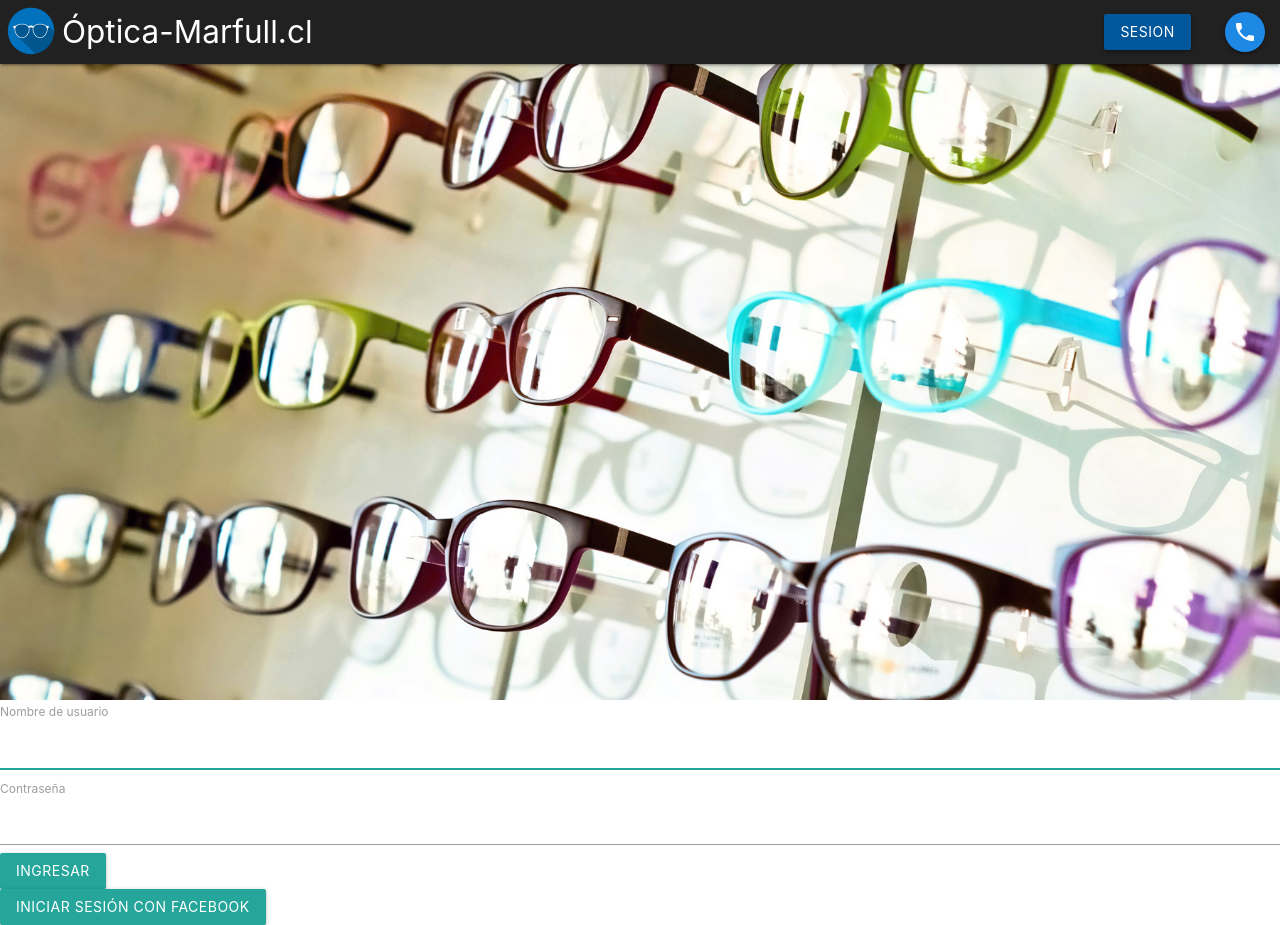
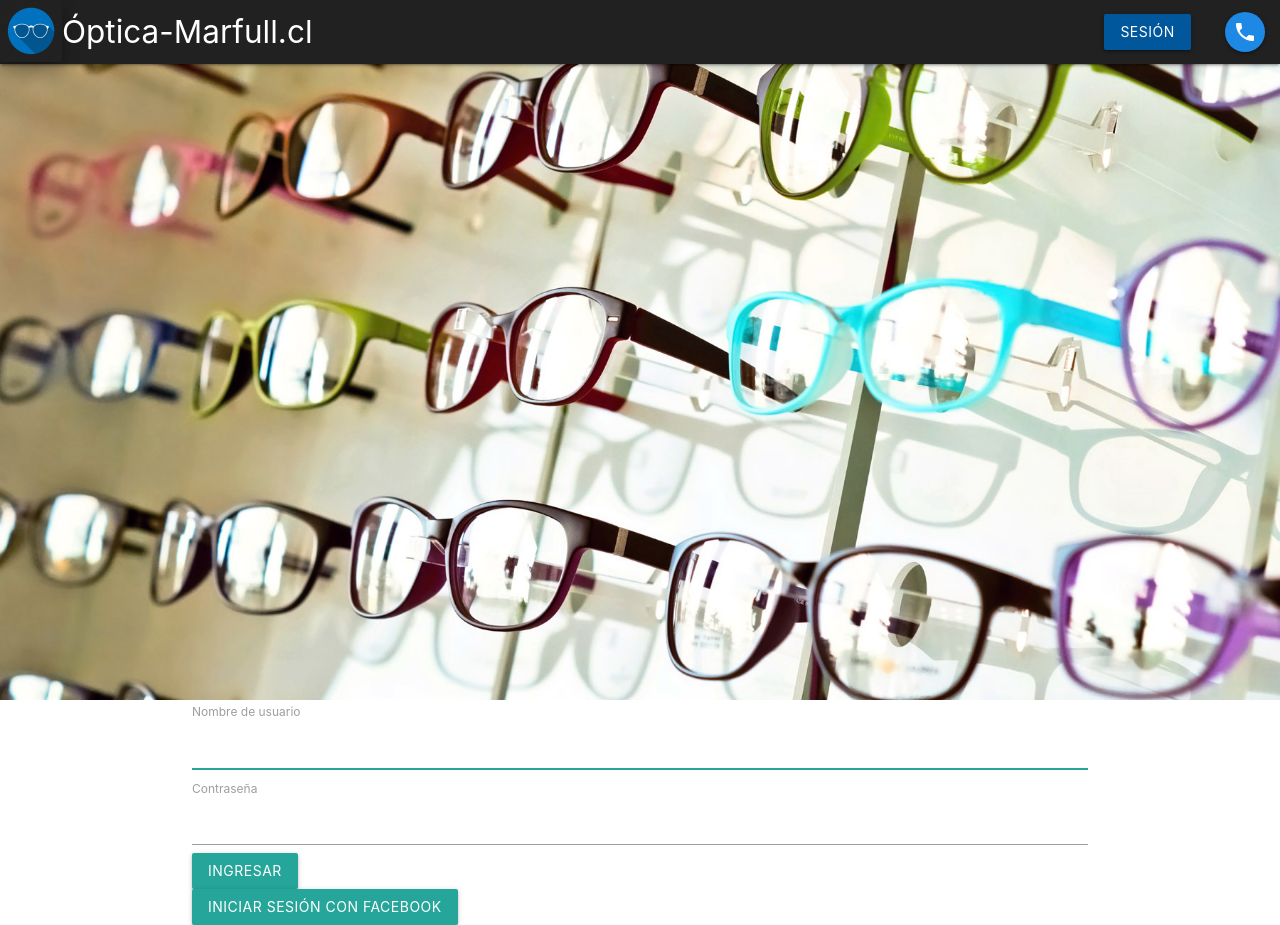
Before and after one commit to frmarfull/optica-marfull-pwa, a Django app: page /iniciarSesion/ in a window 1280 px wide. Run offline with Django 3.2, Linux system fonts and the light colour scheme; some libraries are stand-ins or nearby versions.

Commit message:
retoques estéticos

```diff
--- a/templates/cuenta/header.html
+++ b/templates/cuenta/header.html
@@ -3,7 +3,7 @@
 <header>
     <nav class="nav-wrapper grey darken-4">
             <ul class="left">
-            <img class="logo" src="{% static 'img/glasses-icon-62px.png' %}">
+            <img class="logo hoverable" alt="logo" src="{% static 'img/glasses-icon-62px.png' %}" onclick="location.href='/'">
             <a href="/" class="brand-logo hoverable hide-on-small-only">Óptica-Marfull.cl</a>
           </ul>
             {% if user.is_authenticated %}
@@ -42,7 +42,7 @@
             {% else %}
             <ul class="right">
                 <!-- Gatillador del efecto "Dropdown". -->
-                <a class='dropdown-trigger btn light-blue darken-4 hide-on-med-and-down' data-target='dropdown1'>Sesion</a>
+                <a class='dropdown-trigger btn light-blue darken-4 hide-on-med-and-down' data-target='dropdown1'>Sesión</a>
                 <a class='dropdown-trigger btn light-blue darken-4 hide-on-large-only' data-target='dropdown1'><i class="material-icons">local_shipping</i></a>
                 <!-- Cada uno de los sub-menús con las opciones de despacho. -->
                 <ul id='dropdown1' class="dropdown-content">
--- a/templates/iniciar_sesion.html
+++ b/templates/iniciar_sesion.html
@@ -1,5 +1,6 @@
 {% include 'cuenta/base.html' %}
 {% block main %}
+<section class="container">
     <form action="" method="POST">
       {% csrf_token %}
       {% for campo in formulario %}
@@ -11,4 +12,5 @@
       <input type="submit" class="btn btn-primary btn-block" value="Ingresar">
       <a href="{% url 'redes:begin' 'facebook' %}" class="waves-effect waves-light btn">Iniciar sesión con Facebook</a>
     </form>
+  </section>
 {% endblock main %}
```
Also changed, not shown: templates/catalogo.html (+4 -4 lines). Lines whose indentation alone changed are shown as unchanged.
